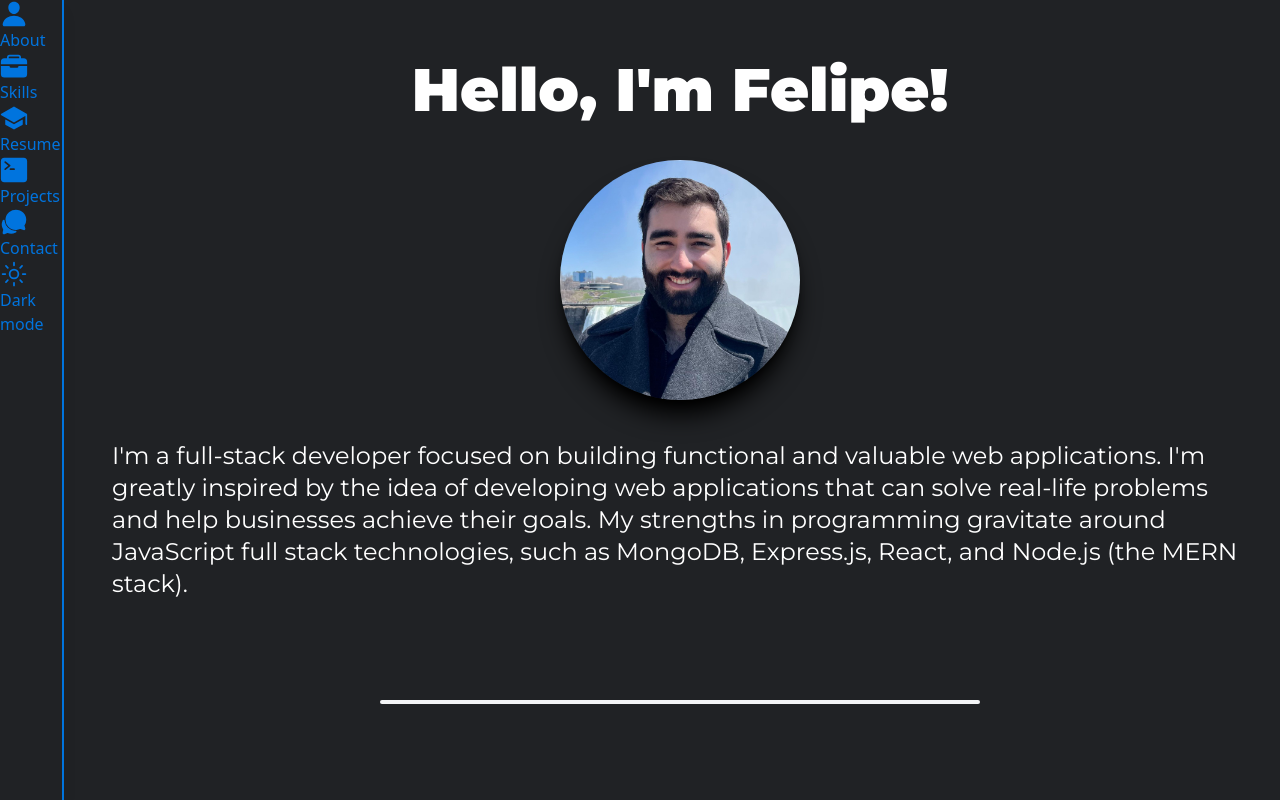
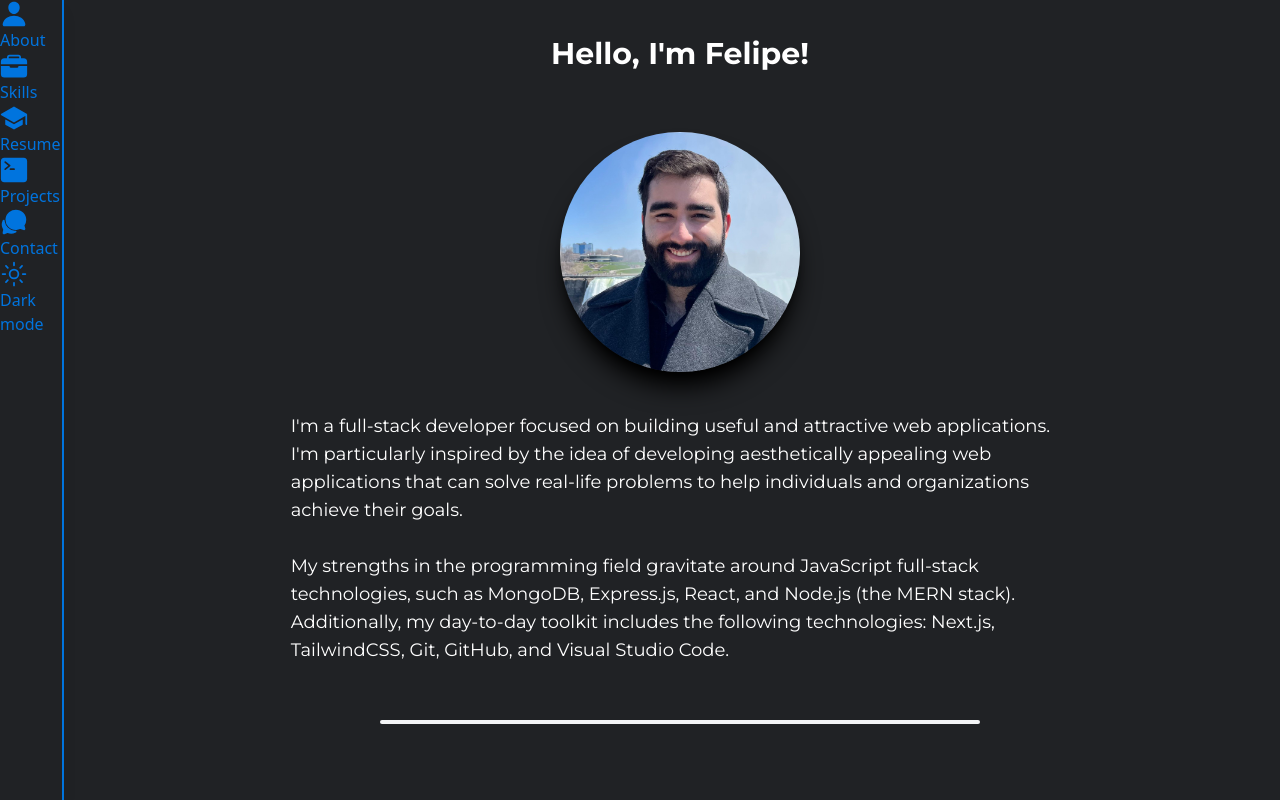
Before and after one commit to fmeneses-graca/my-website, a Next.js app: page / in a window 1280 px wide. Shown: the top 800 px of the page. Built offline with nearby package versions, Linux system fonts and the light colour scheme.

Commit message:
Change about

```diff
--- a/components/about.js
+++ b/components/about.js
@@ -3,20 +3,21 @@ import profilePic from '../public/me.jpg'
 
 export default function About() {
     return (
-        <div className="flex-col justify-items-center py-10 px-4">
+        <div className="section-container">
+            <h1>Hello, I&apos;m Felipe!</h1>
 
-            <h1 className="flex justify-center py-5 text-6xl font-roboto font-black text-white">
-                Hello, I&apos;m Felipe!
-            </h1>
-
-            <div className="flex justify-center py-5">
+            <div className="flex justify-center py-10">
                 <Image className="w-60 h-60 rounded-full shadow-xl shadow-black" src={profilePic} alt="Picture of the Felipe" />
             </div>
 
-            <p className="text-2xl py-5 px-4 font-roboto text-white">
-                I&apos;m a full-stack developer focused on building functional and valuable web applications.
-                I&apos;m greatly inspired by the idea of developing web applications that can solve real-life problems and help businesses achieve their goals.
-                My strengths in programming gravitate around JavaScript full stack technologies, such as MongoDB, Express.js, React, and Node.js (the MERN stack).
+            <p className="md:w-2/3 md:mx-auto">
+                I&apos;m a full-stack developer focused on building useful and attractive web applications.
+                I&apos;m particularly inspired by the idea of developing aesthetically appealing web applications
+                that can solve real-life problems to help individuals and organizations achieve their goals.
+                <br /><br />
+                My strengths in the programming field gravitate around JavaScript full-stack technologies,
+                such as MongoDB, Express.js, React, and Node.js (the MERN stack). Additionally, my day-to-day toolkit
+                includes the following technologies: Next.js, TailwindCSS, Git, GitHub, and Visual Studio Code.
             </p>
 
         </div>
```
